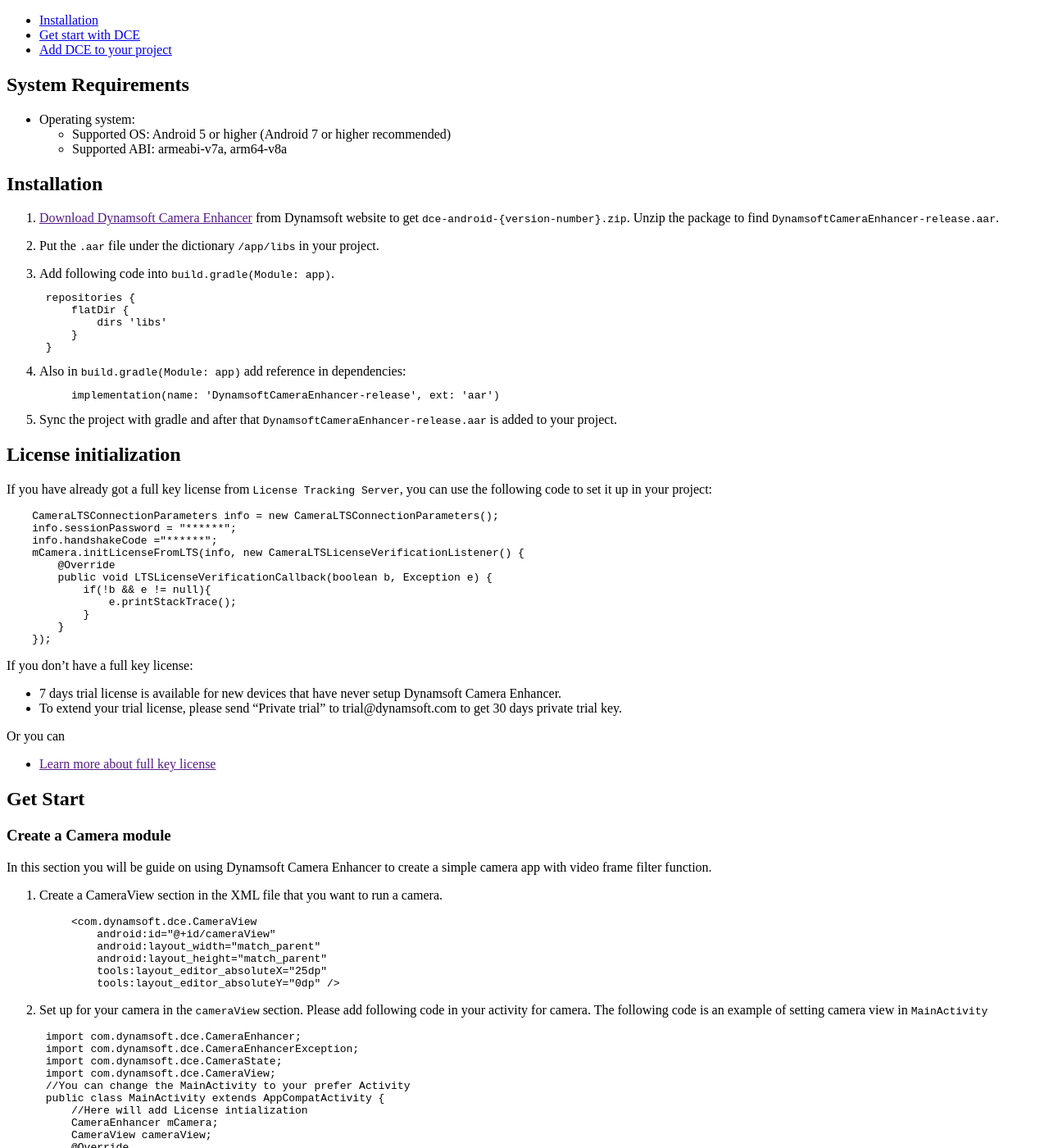
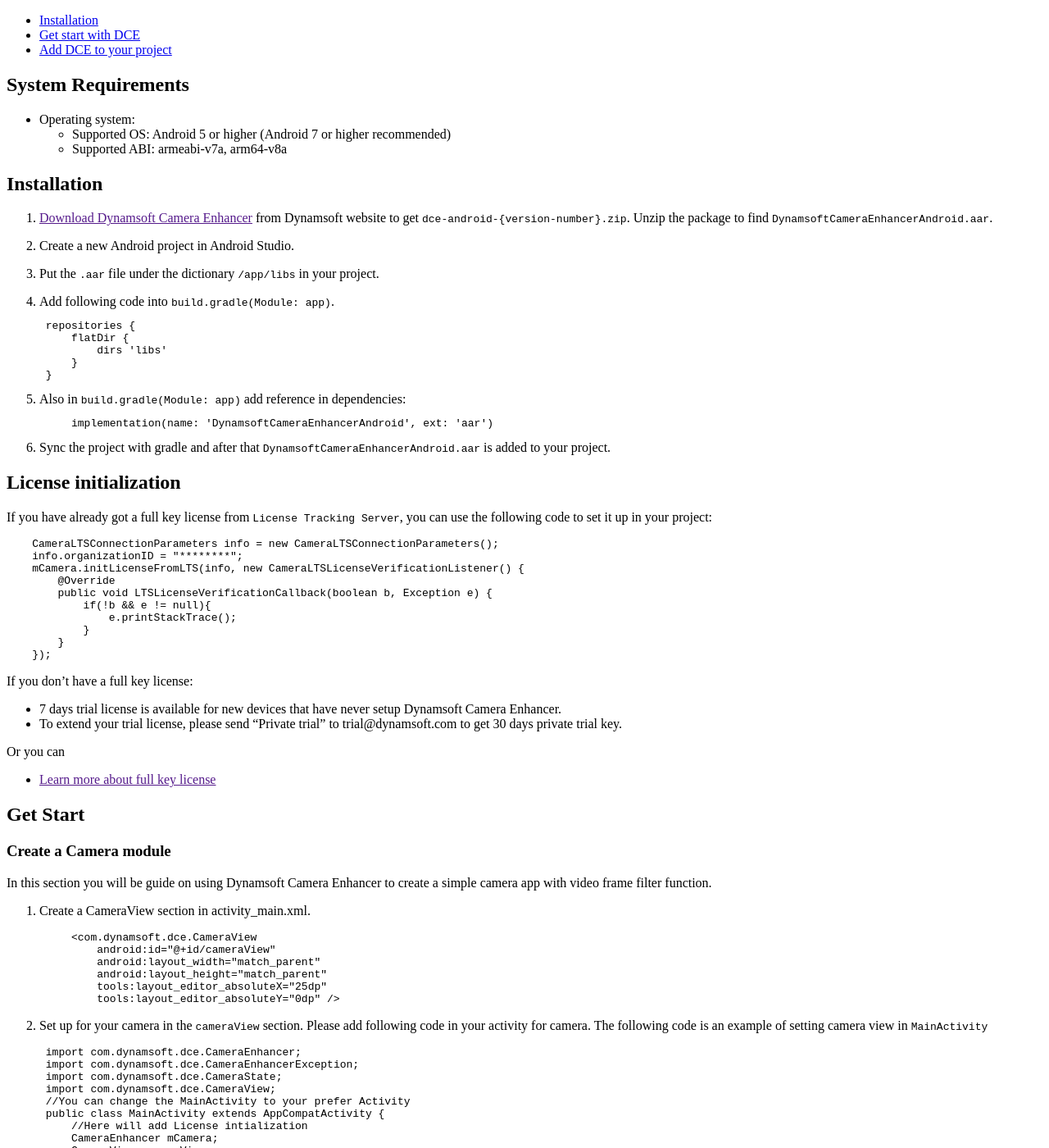
Before and after one commit to ogg25/camera-enhancer-docs, a Jekyll site: the page built from programming/android/guide/guide.md, in a window 1280 px wide and 1400 px high, scrolled down 1161 px. Shown: the whole window at 82% size. Built offline with Jekyll 4.4.1, drawn with Linux system fonts in a browser that asks for light colours.

Commit message:
APIs and guide

````diff
--- a/_includes/dceNav.html
+++ b/_includes/dceNav.html
@@ -19,9 +19,9 @@
             <div class="row">
                 <div class="col-xs-12">
                     <ul class="menuList">
-                        <li class="title"><a class="orangeLink" href="https://www.dynamsoft.com/Products/Dynamic-Barcode-Reader.aspx">Dynamsoft Barcode Reader</a></li>
+                        <li class="title"><a class="orangeLink" href="https://www.dynamsoft.com/Products/Dynamic-Camera-Enhancer.aspx">Dynamsoft Barcode Reader</a></li>
                         <li class="item overview">
-                            <a class="textUpperCase" href="https://www.dynamsoft.com/Products/Dynamic-Barcode-Reader.aspx">Overview</a>
+                            <a class="textUpperCase" href="https://www.dynamsoft.com/Products/Dynamic-Camera-Enhancer.aspx">Overview</a>
                         </li>
                         <li class="item features">
                             <span class="showMenuMore textUpperCase">Features  <i class="icon-orange-angle"></i></span>
@@ -37,15 +37,15 @@
                             <span class="showMenuMore textUpperCase">Resource Base  <i class="icon-orange-angle"></i></span>
                             <ul class="ct-more" style="display: none">
                                 <i class="icon-orange-angle"></i>
-                                <li class="item"><a href="https://www.dynamsoft.com/barcode-reader/introduction/">Documentation</a></li>
-                                <li class="item"><a href="https://www.dynamsoft.com/barcode-reader/resources/code-gallery/">Code Gallery</a></li>
-                                <li class="item"><a href="https://www.dynamsoft.com/barcode-reader/resources/release-notes/">Release Notes</a></li>
-                                <li class="item"><a class="all-resources f16 mt20 orangeLink" href="https://www.dynamsoft.com/barcode-reader/resources/">See All resources ></a></li>
+                                <li class="item"><a href="https://www.dynamsoft.com/camera-enhancer/docs/introduction/">Documentation</a></li>
+                                <li class="item"><a href="https://www.dynamsoft.com/camera-enhancer/docs/resources/code-gallery/">Code Gallery</a></li>
+                                <li class="item"><a href="https://www.dynamsoft.com/camera-enhancer/docs/resources/release-notes/">Release Notes</a></li>
+                                <li class="item"><a class="all-resources f16 mt20 orangeLink" href="https://www.dynamsoft.com/camera-enhancer/docs/resources/">See All resources ></a></li>
                             </ul>
                         </li>
-                        <li class="item textUpperCase buy"><a href="https://www.dynamsoft.com/store/dynamsoft-barcode-reader">Buy</a></li>
+                        <li class="item textUpperCase buy"><a href="https://www.dynamsoft.com/store/dynamsoft-Camera-Enhancer">Buy</a></li>
                     </ul>
-                    <a class="downloadBtn fr hide-lg textUpperCase" href="https://www.dynamsoft.com/barcode-reader/downloads">Download Free Trial</a>
+                    <a class="downloadBtn fr hide-lg textUpperCase" href="https://www.dynamsoft.com/camera-enhancer/downloads">Download Free Trial</a>
                 </div>
             </div>
         </div>
@@ -62,7 +62,7 @@
                 <div class="row">
                     <div class="col-xs-12">
                         <ul class="menuList">
-                            <li class="item"><a href="https://www.dynamsoft.com/Products/Dynamic-Barcode-Reader.aspx">Overview</a></li>
+                            <li class="item"><a href="https://www.dynamsoft.com/Products/Dynamic-Camera-Enhancer.aspx">Overview</a></li>
                             <li class="item">
                                 <span class="showMenuMore textUpperCase">Features  <i class="icon-orange-angle"></i></span>
                                 <ul class="ct-more" style="display: none">
@@ -75,14 +75,14 @@
                             <li class="item resources">
                                 <span class="showMenuMore textUpperCase">Resource Base  <i class="icon-orange-angle"></i></span>
                                 <ul class="ct-more" style="display: none">
-                                    <li class="item"><a href="https://www.dynamsoft.com/barcode-reader/introduction/">Documentation</a></li>
-                                    <li class="item"><a href="https://www.dynamsoft.com/barcode-reader/resources/code-gallery/">Code Gallery</a></li>
-                                    <li class="item"><a href="https://www.dynamsoft.com/barcode-reader/resources/release-notes/">Release Notes</a></li>
-                                    <li class="item"><a class="all-resources f16 mt20 orangeLink" href="https://www.dynamsoft.com/barcode-reader/resources/">See All resources ></a></li>
+                                    <li class="item"><a href="https://www.dynamsoft.com/camera-enhancer/docs/introduction/">Documentation</a></li>
+                                    <li class="item"><a href="https://www.dynamsoft.com/camera-enhancer/docs/resources/code-gallery/">Code Gallery</a></li>
+                                    <li class="item"><a href="https://www.dynamsoft.com/camera-enhancer/docs/resources/release-notes/">Release Notes</a></li>
+                                    <li class="item"><a class="all-resources f16 mt20 orangeLink" href="https://www.dynamsoft.com/camera-enhancer/docs/resources/">See All resources ></a></li>
                                 </ul>
                             </li>
-                            <li class="item textUpperCase"><a id="DBRBuyBtn" href="https://www.dynamsoft.com/store/dynamsoft-barcode-reader">Buy</a></li>
-                            <li class="item textUpperCase"><a class="orangeLink" href="https://www.dynamsoft.com/barcode-reader/downloads">30-day free trial</a></li>
+                            <li class="item textUpperCase"><a id="DBRBuyBtn" href="https://www.dynamsoft.com/store/dynamsoft-Camera-Enhancer">Buy</a></li>
+                            <li class="item textUpperCase"><a class="orangeLink" href="https://www.dynamsoft.com/camera-enhancer/downloads">30-day free trial</a></li>
                         </ul>
                     </div>
                 </div>
--- a/programming/android/guide/guide.md
+++ b/programming/android/guide/guide.md
@@ -23,7 +23,9 @@ breadcrumbText: Java(Android)
 
 ## Installation
 
-1. [Download Dynamsoft Camera Enhancer]() from Dynamsoft website to get `dce-android-{version-number}.zip`. Unzip the package to find `DynamsoftCameraEnhancer-release.aar`.
+1. [Download Dynamsoft Camera Enhancer]() from Dynamsoft website to get `dce-android-{version-number}.zip`. Unzip the package to find `DynamsoftCameraEnhancerAndroid.aar`.
+
+2. Create a new Android project in Android Studio.
 
 2. Put the `.aar` file under the dictionary `/app/libs` in your project.
 
@@ -38,10 +40,10 @@ breadcrumbText: Java(Android)
 
 4. Also in `build.gradle(Module: app)` add reference in dependencies:
     ```java
-        implementation(name: 'DynamsoftCameraEnhancer-release', ext: 'aar')
+        implementation(name: 'DynamsoftCameraEnhancerAndroid', ext: 'aar')
     ```
 
-5. Sync the project with gradle and after that `DynamsoftCameraEnhancer-release.aar` is added to your project.
+5. Sync the project with gradle and after that `DynamsoftCameraEnhancerAndroid.aar` is added to your project.
 
 ## License initialization
 
@@ -49,8 +51,7 @@ If you have already got a full key license from `License Tracking Server`, you c
 
 ```Java
     CameraLTSConnectionParameters info = new CameraLTSConnectionParameters();
-    info.sessionPassword = "******";
-    info.handshakeCode ="******";
+    info.organizationID = "********";
     mCamera.initLicenseFromLTS(info, new CameraLTSLicenseVerificationListener() {
         @Override
         public void LTSLicenseVerificationCallback(boolean b, Exception e) {
@@ -76,7 +77,7 @@ Or you can
 
 In this section you will be guide on using Dynamsoft Camera Enhancer to create a simple camera app with video frame filter function.
 
-1. Create a CameraView section in the XML file that you want to run a camera.
+1. Create a CameraView section in activity_main.xml.
 
     ```XML
         <com.dynamsoft.dce.CameraView
````
Also changed, not shown: programming/IOS/api/filter-setting/filter.md (+15 -0 lines), programming/android/api/api.md (+49 -35 lines), programming/android/api/class/camera-enhancer-exception.md (added, +17 -0 lines), programming/android/api/class/frame.md (added, +83 -0 lines), programming/android/api/class/lts-connection.md (added, +169 -0 lines), programming/android/api/filter-setting/filter.md (+13 -0 lines).
